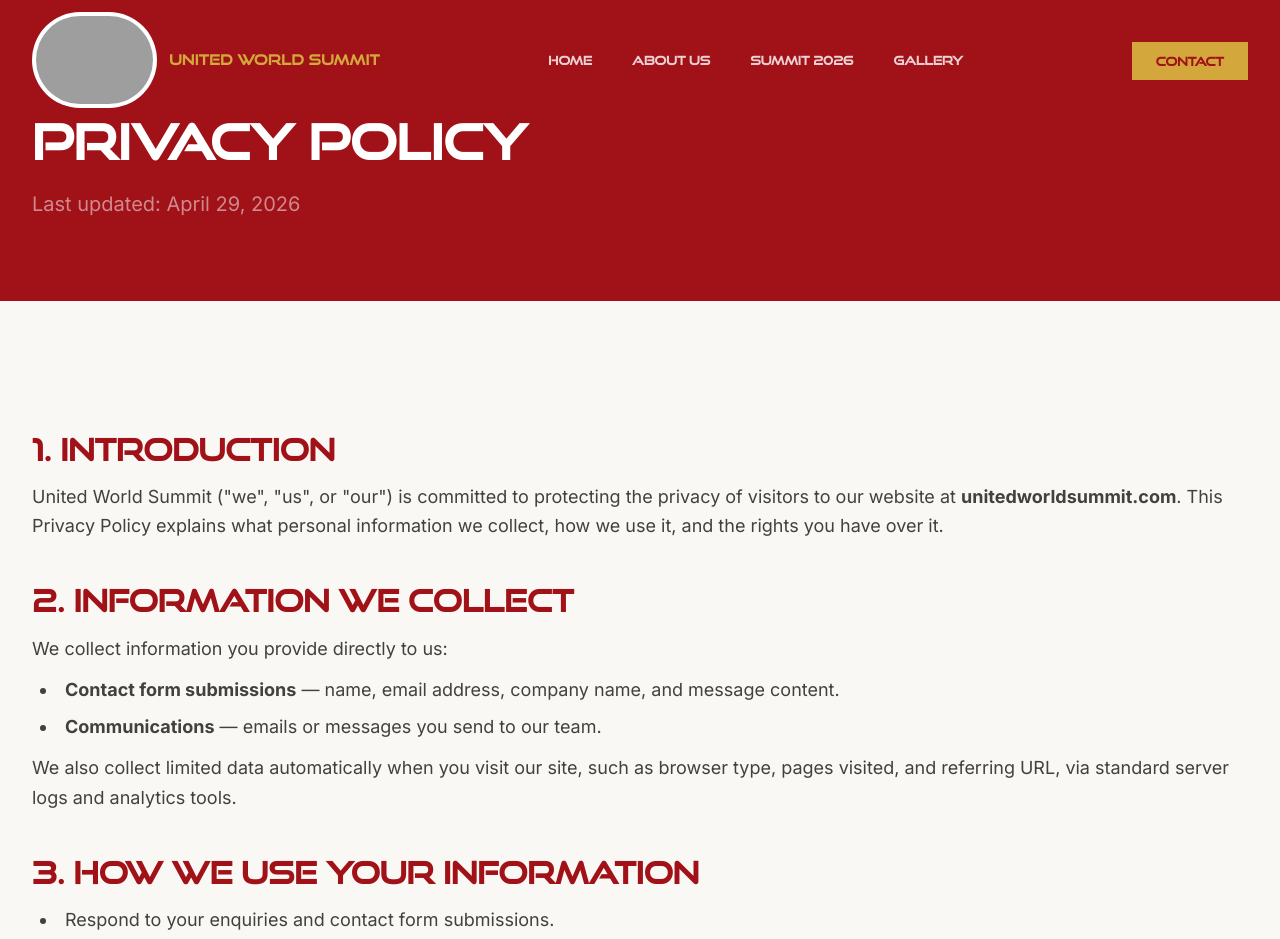
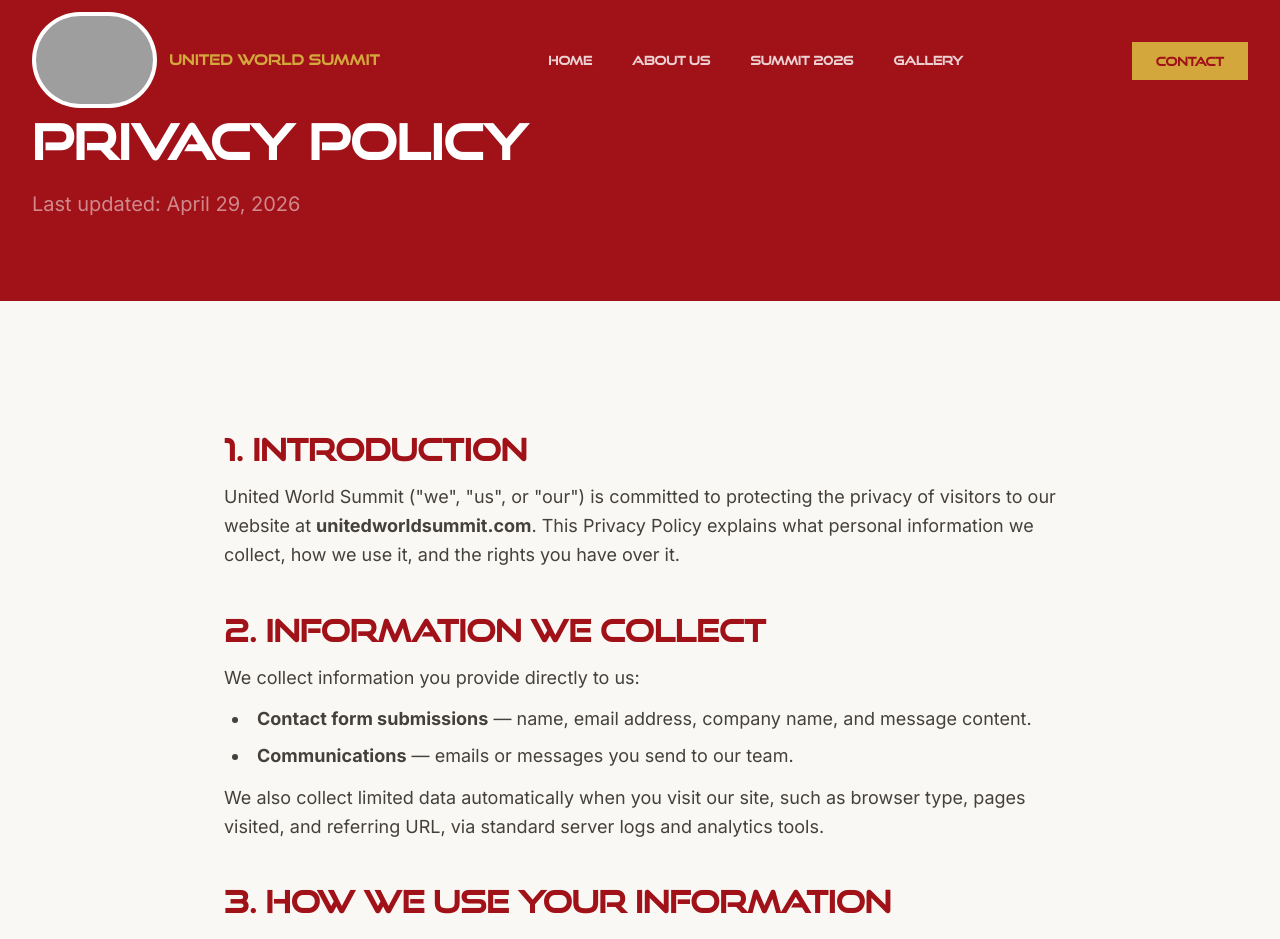
Before and after one commit to Harsh-Lad/unitedworldsummut, a Next.js app: page /privacy-policy in a window 1280 px wide. Shown: the top 939 px of the page. Built offline with nearby package versions, Linux system fonts and the light colour scheme; grey boxes are pictures that could not be loaded.

Commit message:
added privacy policy 2

```diff
--- a/src/app/privacy-policy/page.tsx
+++ b/src/app/privacy-policy/page.tsx
@@ -25,7 +25,7 @@ export default function PrivacyPolicyPage() {
 
       {/* Content */}
       <section className="section-py">
-        <Container size="sm">
+        <Container size="narrow">
           <div className="prose prose-stone max-w-none space-y-10 text-stone-700">
 
             <div>
```
